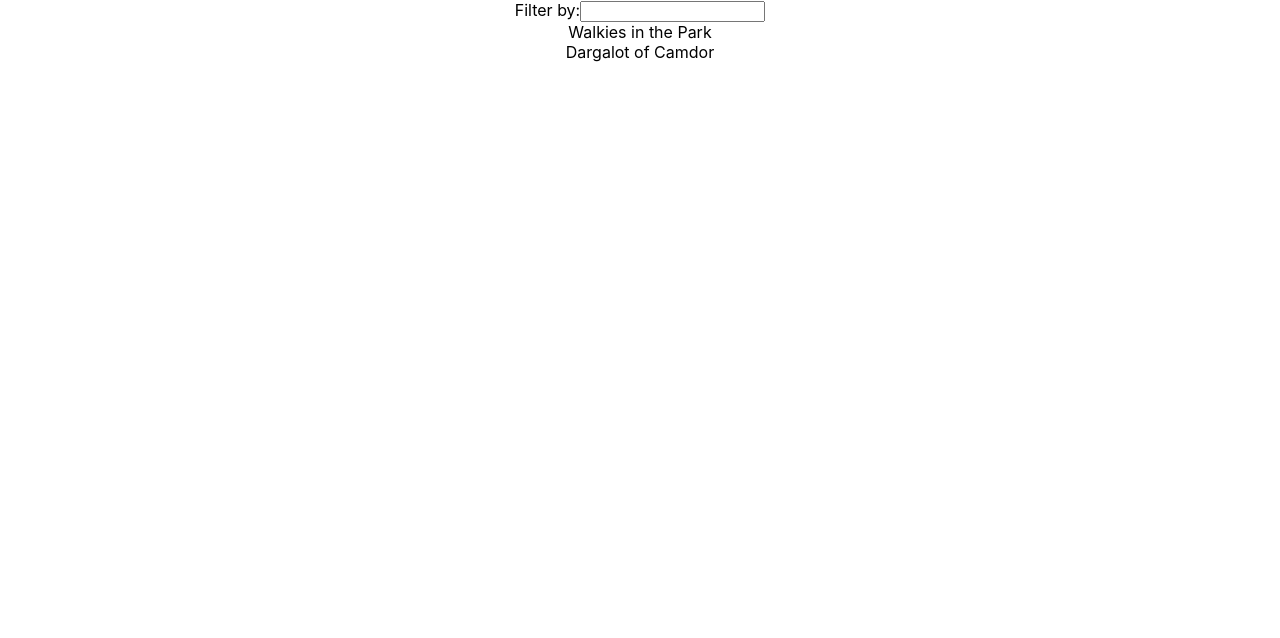
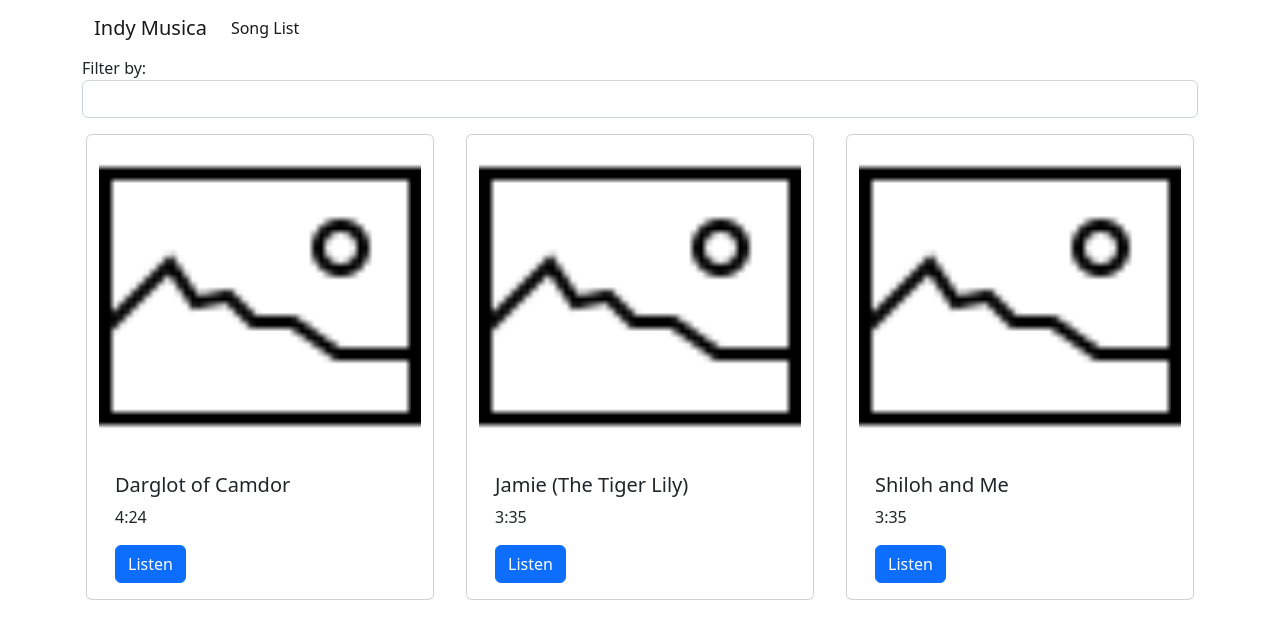
Before and after one commit to dblanken/musica, a React (Create React App) app: page / in a window 1280 px wide. Shown: the top 638 px of the page. Built offline with nearby package versions, Linux system fonts and the light colour scheme.

Commit message:
Made a little prettier

```diff
--- a/package.json
+++ b/package.json
@@ -10,6 +10,7 @@
     "@types/node": "^16.18.14",
     "@types/react": "^18.0.28",
     "@types/react-dom": "^18.0.11",
+    "bootstrap": "^5.2.3",
     "react": "^18.2.0",
     "react-dom": "^18.2.0",
     "react-scripts": "5.0.1",
--- a/public/index.html
+++ b/public/index.html
@@ -28,7 +28,9 @@
   </head>
   <body>
     <noscript>You need to enable JavaScript to run this app.</noscript>
-    <div id="root"></div>
+    <div id="content" class="container">
+      <div id="root"></div>
+    </div>
     <!--
       This HTML file is a template.
       If you open it directly in the browser, you will see an empty page.
--- a/src/App.tsx
+++ b/src/App.tsx
@@ -1,38 +1,60 @@
 import React from 'react';
-import './App.css';
 import SongList from './components/song-list';
 import SongFilter from './components/song-filter';
+import Header from './components/Header';
 
 function App() {
-  const [items, setitems] = React.useState([] as SongItem[])
+  const [songs, setSongs] = React.useState([] as SongItem[])
 
   document.addEventListener('onSearched', (e: any) => {
-    const theItems : Array<SongItem> = [
+    const songs : SongItem[] = [
       {
-        name: "Walkies in the Park"
+        name: "Darglot of Camdor",
+        length: { minutes: 4, seconds: 24 },
+        link: "https://www.youtube.com/watch?v=ulOde9limgw",
+        copyrightYear: 2022,
+        yearWritten: 2005,
+        coverart: "./images/default.png",
       },
       {
-        name: "Dargalot of Camdor"
+        name: "Jamie (The Tiger Lily)",
+        length: { minutes: 3, seconds: 35 },
+        link: "https://www.youtube.com/watch?v=_ruaYOw0n54",
+        copyrightYear: 2015,
+        yearWritten: 2015,
+        coverart: "./images/default.png",
+      },
+      {
+        name: "Shiloh and Me",
+        length: { minutes: 3, seconds: 35 },
+        link: "https://www.youtube.com/watch?v=ffSDJGnmsig",
+        copyrightYear: 2022,
+        yearWritten: 2022,
+        coverart: "./images/default.png",
       }
     ]
 
-    let result:Array<SongItem> = theItems;
-
-    if (e.detail)
-      result = theItems.filter(item => item.name.includes(e.detail));
-
-    if (!result)
-      result = []
-
-    setitems(result);
+    setSongs(filterSongsByName(songs, e.detail));
   });
 
   return (
     <div className="App">
+      <div className="row">
+        <Header />
+      </div>
       <SongFilter />
-      <SongList items={items}/>
+      <SongList items={songs}/>
     </div>
   );
 }
 
+function filterSongsByName(songs:SongItem[], searchTerm: string) : SongItem[] {
+  searchTerm = searchTerm.toLowerCase();
+
+  if (!searchTerm)
+  return songs;
+
+  return songs.filter(song => song.name.toLowerCase().includes(searchTerm)) || [];
+}
+
 export default App;
--- /dev/null
+++ b/src/components/Header.tsx
@@ -0,0 +1,25 @@
+import React from 'react';
+
+function Header() {
+  return (
+    <div className="Header">
+      <nav className="navbar navbar-expand-lg bg-body-tertiary">
+        <div className="container-fluid">
+          <a className="navbar-brand" href="#">Indy Musica</a>
+          <button className="navbar-toggler" type="button" data-bs-toggle="collapse" data-bs-target="#navbarSupportedContent" aria-controls="navbarSupportedContent" aria-expanded="false" aria-label="Toggle navigation">
+            <span className="navbar-toggler-icon"></span>
+          </button>
+          <div className="collapse navbar-collapse" id="navbarSupportedContent">
+            <ul className="navbar-nav me-auto mb-2 mb-lg-0">
+              <li className="nav-item">
+                <a className="nav-link active" aria-current="page" href="#">Song List</a>
+              </li>
+            </ul>
+          </div>
+        </div>
+      </nav>
+    </div>
+  );
+}
+
+export default Header;
--- a/src/components/song-filter.tsx
+++ b/src/components/song-filter.tsx
@@ -14,8 +14,12 @@ function SongFilter() {
 
   return (
     <div className="filter">
-      <label>Filter by:</label>
-      <input type="text" id="search" onChange={onChangeHandler} />
+      <form>
+        <div className="form-group">
+          <label>Filter by:</label>
+          <input type="text" id="search" onChange={onChangeHandler} className="form-control" />
+        </div>
+      </form>
     </div>
   );
 }
--- a/src/components/song-list.tsx
+++ b/src/components/song-list.tsx
@@ -7,9 +7,9 @@ type SongListProps = {
 
 function SongList(props: SongListProps) {
   return (
-    <div className="songList">
+    <div className="songList row align-items-start">
       {props.items.map((item:any) => (
-          <Song key={item.name} name={item.name} />
+          <Song key={item.name} song={item} />
         ))}
     </div>
   );
--- /dev/null
+++ b/src/components/song.css
@@ -0,0 +1,3 @@
+/* song { */
+/*   width: 22px !important; */
+/* } */
--- a/src/components/song.tsx
+++ b/src/components/song.tsx
@@ -1,13 +1,21 @@
 import React from 'react';
+import "./song.css";
+import defaultPng from "./default.png";
 
 type SongProps = {
-  name: string,
+  song: SongItem,
+
 };
 
 function Song(props: SongProps) {
   return (
-    <div className="song">
-      {props.name}
+    <div className="card song col m-3">
+      <img src={defaultPng} className="card-img-top" alt={props.song.name} />
+      <div className="card-body">
+        <h5 className="card-title">{props.song.name}</h5>
+        <p className="card-text">{props.song.length.minutes}:{props.song.length.seconds}</p>
+        <a href={props.song.link} className="btn btn-primary">Listen</a>
+      </div>
     </div>
   );
 }
--- a/src/index.tsx
+++ b/src/index.tsx
@@ -1,8 +1,9 @@
 import React from 'react';
 import ReactDOM from 'react-dom/client';
-import './index.css';
 import App from './App';
 import reportWebVitals from './reportWebVitals';
+import 'bootstrap/dist/js/bootstrap.bundle.min';
+import 'bootstrap/dist/css/bootstrap.min.css';
 
 const root = ReactDOM.createRoot(
   document.getElementById('root') as HTMLElement
```
Also changed, not shown: src/song-item.d.ts (+11 -1 lines), src/components/default.png (added), 1 other file (tests, documents, lock files or other folders).
